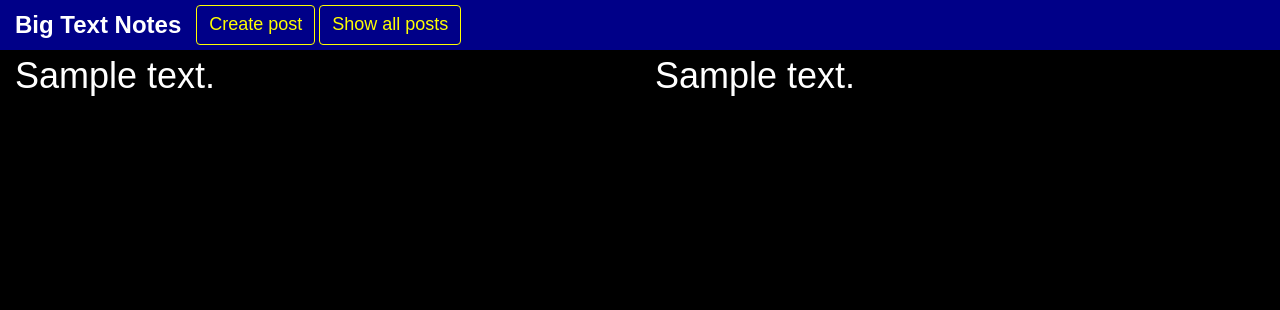
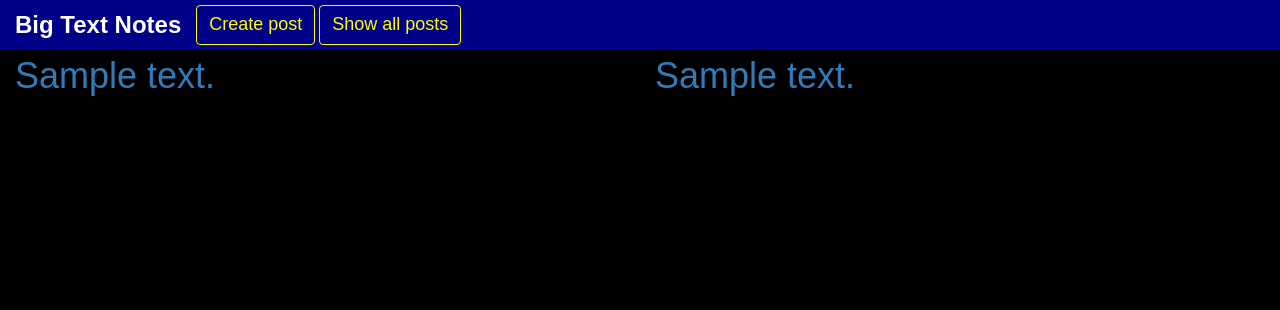
Before and after one commit to 5hwb/BigTextNotes, a Django app: template Board/templates/home.html in a window 1280 px wide. Shown: the top 310 px of the page. Run offline with Django 3.2, Linux system fonts and the light colour scheme; the template is opened without the code that fills it: most values are stand-ins (such as "Sample title", 1, 10 or a date in 2020); some libraries are stand-ins or nearby versions.

Commit message:
Get colour of notes from model

```diff
--- a/Board/templates/home.html
+++ b/Board/templates/home.html
@@ -23,11 +23,11 @@
 
         {% for post_tuple in split_post_list %}
         <div class="row">
-            <div class="col-xs-6 big-note"><a href="{% url 'edit_post' post_pk=post_tuple.0.pk %}"><p style="color: white">{{ post_tuple.0.text }}</p></a></div>
+            <div class="col-xs-6 big-note"><a href="{% url 'edit_post' post_pk=post_tuple.0.pk %}"><p style="color: #{{ post_tuple.0.text_colour }}; background-color: #{{ post_tuple.0.bg_colour }}">{{ post_tuple.0.text }}</p></a></div>
 
             <!-- Check to see if 2nd element in tuple exists -->
             {% if post_tuple.1 %}
-            <div class="col-xs-6 big-note"><a href="{% url 'edit_post' post_pk=post_tuple.1.pk %}"><p style="color: white">{{ post_tuple.1.text }}</p></a></div>
+            <div class="col-xs-6 big-note"><a href="{% url 'edit_post' post_pk=post_tuple.1.pk %}"><p style="color: #{{ post_tuple.1.text_colour }}; background-color: #{{ post_tuple.1.bg_colour }}">{{ post_tuple.1.text }}</p></a></div>
             {% else %}
             <div class="col-xs-6 big-note"></div>
             {% endif %}
```
